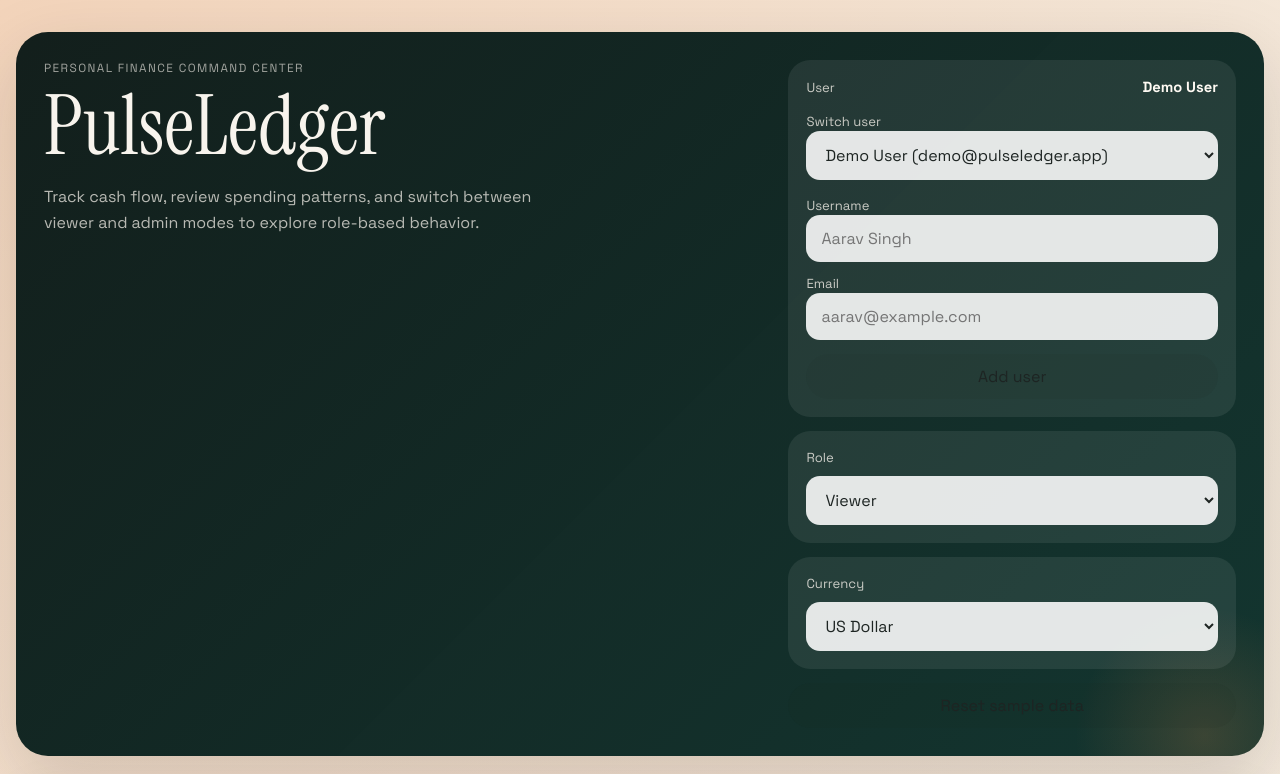
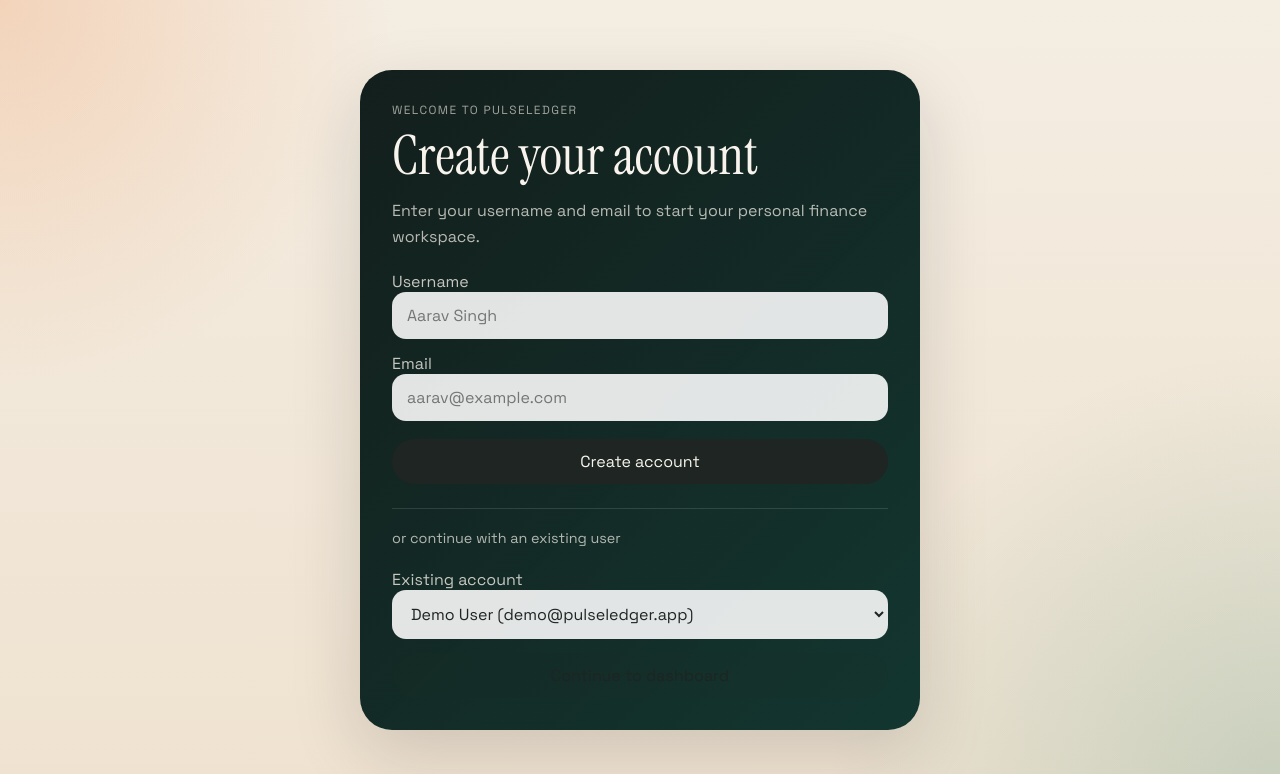
Before and after one commit to tanush10061/financedashboard, a website: page index.html in a window 1280 px wide. Shown: the top 774 px of the page. Drawn offline with Linux system fonts and the light colour scheme.

Commit message:
Add files via upload

```diff
--- a/index.html
+++ b/index.html
@@ -13,7 +13,50 @@
     <link rel="stylesheet" href="./styles.css" />
   </head>
   <body>
-    <div class="page-shell">
+    <section id="authScreen" class="auth-shell">
+      <div class="auth-card">
+        <p class="eyebrow auth-eyebrow">Welcome to PulseLedger</p>
+        <h1>Create your account</h1>
+        <p class="auth-text">
+          Enter your username and email to start your personal finance workspace.
+        </p>
+
+        <form id="authCreateForm">
+          <div class="auth-form-grid">
+            <label>
+              <span>Username</span>
+              <input id="userNameInput" type="text" placeholder="Aarav Singh" required />
+            </label>
+            <label>
+              <span>Email</span>
+              <input id="userEmailInput" type="email" placeholder="aarav@example.com" required />
+            </label>
+          </div>
+
+          <button id="addUserButton" class="primary-button auth-button" type="submit">
+            Create account
+          </button>
+        </form>
+
+        <div class="auth-divider">
+          <span>or continue with an existing user</span>
+        </div>
+
+        <div class="auth-existing">
+          <label>
+            <span>Existing account</span>
+            <select id="existingUserSelect" aria-label="Select existing user"></select>
+          </label>
+          <button id="continueUserButton" class="ghost-button" type="button">
+            Continue to dashboard
+          </button>
+        </div>
+
+        <div id="authStatus" class="import-status hidden" aria-live="polite"></div>
+      </div>
+    </section>
+
+    <div id="dashboardApp" class="page-shell hidden">
       <header class="hero">
         <div class="hero-copy">
           <p class="eyebrow">Personal finance command center</p>
@@ -34,18 +77,9 @@
               <span>Switch user</span>
               <select id="userSelect" aria-label="Select user"></select>
             </label>
-            <div class="user-form-grid">
-              <label>
-                <span>Username</span>
-                <input id="userNameInput" type="text" placeholder="Aarav Singh" />
-              </label>
-              <label>
-                <span>Email</span>
-                <input id="userEmailInput" type="email" placeholder="aarav@example.com" />
-              </label>
-            </div>
-            <button id="addUserButton" class="ghost-button" type="button">
-              Add user
+            <div class="user-meta" id="activeUserEmail">demo@pulseledger.app</div>
+            <button id="signOutButton" class="ghost-button" type="button">
+              Sign out
             </button>
           </div>
 
--- a/main.js
+++ b/main.js
@@ -68,11 +68,19 @@
 const state = loadState();
 
 const elements = {
+  authScreen: document.querySelector("#authScreen"),
+  dashboardApp: document.querySelector("#dashboardApp"),
+  authCreateForm: document.querySelector("#authCreateForm"),
+  existingUserSelect: document.querySelector("#existingUserSelect"),
+  continueUserButton: document.querySelector("#continueUserButton"),
+  authStatus: document.querySelector("#authStatus"),
   userSelect: document.querySelector("#userSelect"),
   userNameInput: document.querySelector("#userNameInput"),
   userEmailInput: document.querySelector("#userEmailInput"),
   addUserButton: document.querySelector("#addUserButton"),
   activeUserLabel: document.querySelector("#activeUserLabel"),
+  activeUserEmail: document.querySelector("#activeUserEmail"),
+  signOutButton: document.querySelector("#signOutButton"),
   roleSelect: document.querySelector("#roleSelect"),
   currencySelect: document.querySelector("#currencySelect"),
   resetDataButton: document.querySelector("#resetDataButton"),
@@ -112,6 +120,7 @@
 
   if (!saved) {
     return {
+      isAuthenticated: false,
       currentUserId: "demo-user",
       users: [
         {
@@ -154,6 +163,7 @@
         ];
 
     return {
+      isAuthenticated: Boolean(parsed.isAuthenticated && migratedUsers.some((user) => user.id === parsed.currentUserId)),
       currentUserId: migratedUsers.some((user) => user.id === parsed.currentUserId) ? parsed.currentUserId : migratedUsers[0].id,
       users: migratedUsers,
       selectedRole: parsed.selectedRole || "viewer",
@@ -169,6 +179,7 @@
     };
   } catch (error) {
     return {
+      isAuthenticated: false,
       currentUserId: "demo-user",
       users: [
         {
@@ -194,6 +205,7 @@
     STORAGE_KEY,
     JSON.stringify({
       currentUserId: state.currentUserId,
+      isAuthenticated: state.isAuthenticated,
       users: state.users,
       selectedRole: state.selectedRole,
       selectedCurrency: state.selectedCurrency,
@@ -252,30 +264,60 @@
     render();
   });
 
-  elements.addUserButton.addEventListener("click", () => {
+  elements.authCreateForm.addEventListener("submit", (event) => {
+    event.preventDefault();
     const name = elements.userNameInput.value.trim();
     const email = elements.userEmailInput.value.trim().toLowerCase();
 
     if (!name || !email) {
-      setImportStatus("Enter both a username and email to add a user.", "error");
+      setAuthStatus("Enter both a username and email to create an account.", "error");
+      return;
+    }
+
+    if (!/^[^\s@]+@[^\s@]+\.[^\s@]+$/.test(email)) {
+      setAuthStatus("Enter a valid email address to create the account.", "error");
       return;
     }
 
     if (state.users.some((user) => user.email.toLowerCase() === email)) {
-      setImportStatus("That email already exists. Switch to the existing user instead.", "error");
+      setAuthStatus("That email already exists. Use the existing account option below.", "error");
       return;
     }
 
     const user = createUserProfile(name, email, []);
     state.users.push(user);
     state.currentUserId = user.id;
+    state.isAuthenticated = true;
     state.editingId = null;
     state.formOpen = false;
     elements.userNameInput.value = "";
     elements.userEmailInput.value = "";
     persistState();
     render();
-    setImportStatus(`Created user ${name}. They now have their own separate dashboard data.`, "success");
+  });
+
+  elements.continueUserButton.addEventListener("click", () => {
+    const userId = elements.existingUserSelect.value;
+    if (!userId) {
+      setAuthStatus("Select an existing account to continue.", "error");
+      return;
+    }
+
+    state.currentUserId = userId;
+    state.isAuthenticated = true;
+    state.editingId = null;
+    state.formOpen = false;
+    persistState();
+    render();
+  });
+
+  elements.signOutButton.addEventListener("click", () => {
+    state.isAuthenticated = false;
+    state.editingId = null;
+    state.formOpen = false;
+    persistState();
+    render();
+    setAuthStatus("Signed out. Create an account or continue with an existing one.", "success");
   });
 
   elements.roleSelect.addEventListener("change", (event) => {
@@ -394,11 +436,18 @@
   const activeUser = getActiveUser();
   const transactions = getActiveTransactions();
 
+  elements.existingUserSelect.innerHTML = state.users
+    .map((user) => `<option value="${user.id}">${user.name} (${user.email})</option>`)
+    .join("");
   elements.userSelect.innerHTML = state.users
     .map((user) => `<option value="${user.id}">${user.name} (${user.email})</option>`)
     .join("");
+  elements.existingUserSelect.value = activeUser.id;
   elements.userSelect.value = activeUser.id;
   elements.activeUserLabel.textContent = activeUser.name;
+  elements.activeUserEmail.textContent = activeUser.email;
+  elements.authScreen.classList.toggle("hidden", state.isAuthenticated);
+  elements.dashboardApp.classList.toggle("hidden", !state.isAuthenticated);
   elements.roleSelect.value = state.selectedRole;
   elements.currencySelect.value = state.selectedCurrency;
   elements.searchInput.value = state.filters.search;
@@ -921,8 +970,25 @@
 }
 
 function setImportStatus(message, tone) {
+  if (!message) {
+    elements.importStatus.textContent = "";
+    elements.importStatus.className = "import-status hidden";
+    return;
+  }
+
   elements.importStatus.textContent = message;
   elements.importStatus.className = `import-status ${tone}`;
+}
+
+function setAuthStatus(message, tone) {
+  if (!message) {
+    elements.authStatus.textContent = "";
+    elements.authStatus.className = "import-status hidden";
+    return;
+  }
+
+  elements.authStatus.textContent = message;
+  elements.authStatus.className = `import-status ${tone}`;
 }
 
 function removeImportedBatch() {
--- a/styles.css
+++ b/styles.css
@@ -37,6 +37,62 @@
   width: min(1280px, calc(100% - 32px));
   margin: 0 auto;
   padding: 32px 0 48px;
+}
+
+.auth-shell {
+  min-height: 100vh;
+  display: grid;
+  place-items: center;
+  padding: 24px;
+}
+
+.auth-card {
+  width: min(560px, 100%);
+  padding: 32px;
+  border-radius: 32px;
+  background:
+    linear-gradient(135deg, rgba(18, 30, 27, 0.96), rgba(17, 54, 48, 0.92)),
+    var(--panel);
+  color: var(--text);
+  box-shadow: var(--shadow);
+}
+
+.auth-card h1 {
+  margin: 0;
+  font-size: clamp(2.2rem, 5vw, 3.4rem);
+  line-height: 0.98;
+  font-family: "Instrument Serif", serif;
+  font-weight: 400;
+}
+
+.auth-text {
+  margin: 16px 0 0;
+  line-height: 1.6;
+  color: var(--muted);
+}
+
+.auth-form-grid,
+.auth-existing {
+  display: grid;
+  gap: 14px;
+  margin-top: 22px;
+}
+
+.auth-divider {
+  margin: 24px 0 0;
+  padding-top: 20px;
+  border-top: 1px solid rgba(255, 255, 255, 0.12);
+  color: rgba(248, 244, 237, 0.7);
+  font-size: 0.9rem;
+}
+
+.auth-button {
+  width: 100%;
+  margin-top: 18px;
+}
+
+.auth-shell label span {
+  color: rgba(248, 244, 237, 0.78);
 }
 
 .hero {
@@ -137,6 +193,11 @@
   display: grid;
   grid-template-columns: 1fr;
   gap: 10px;
+}
+
+.user-meta {
+  color: rgba(248, 244, 237, 0.76);
+  font-size: 0.9rem;
 }
 
 .control-card span,
```
Also changed, not shown: README.md.
